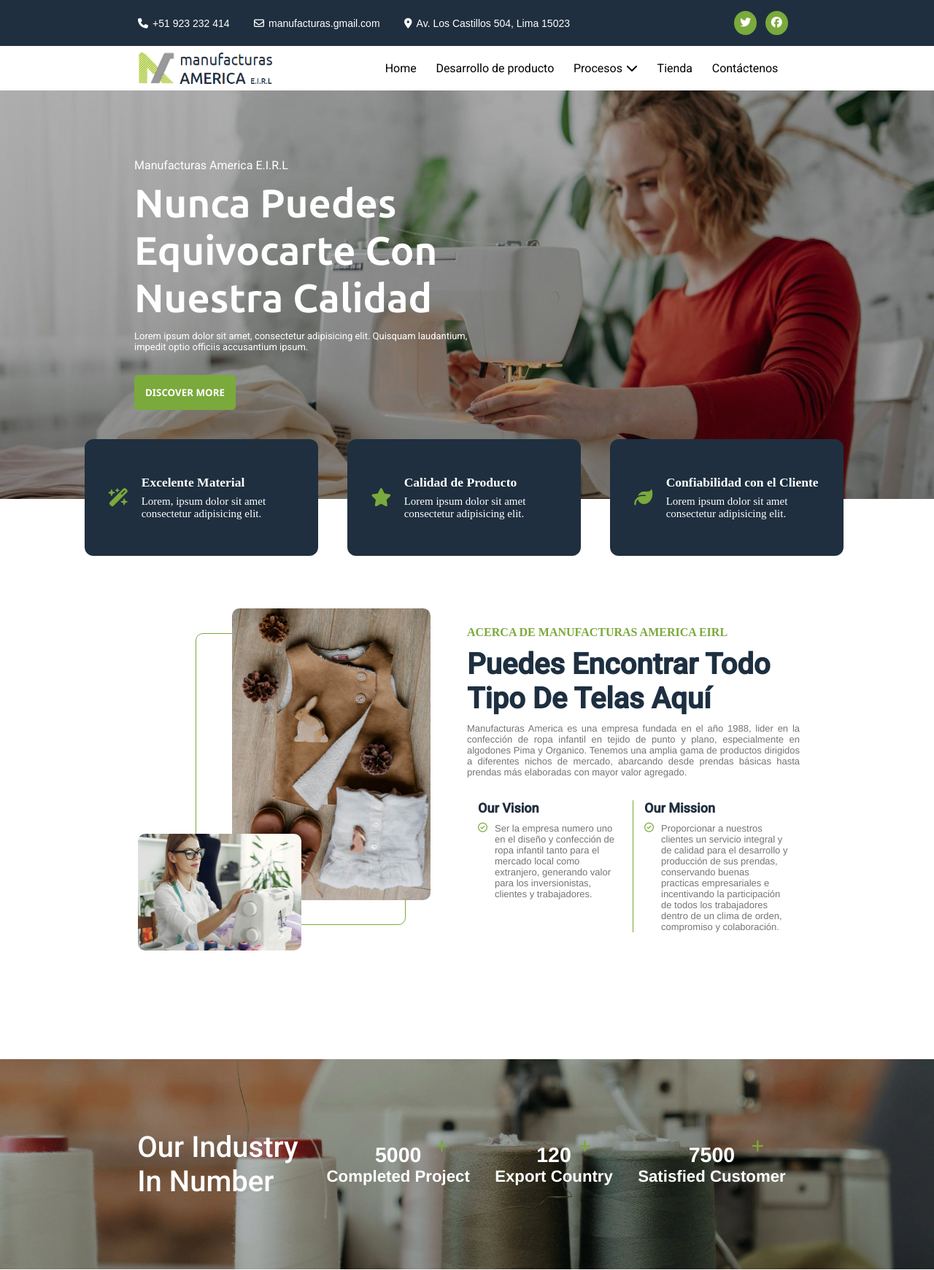
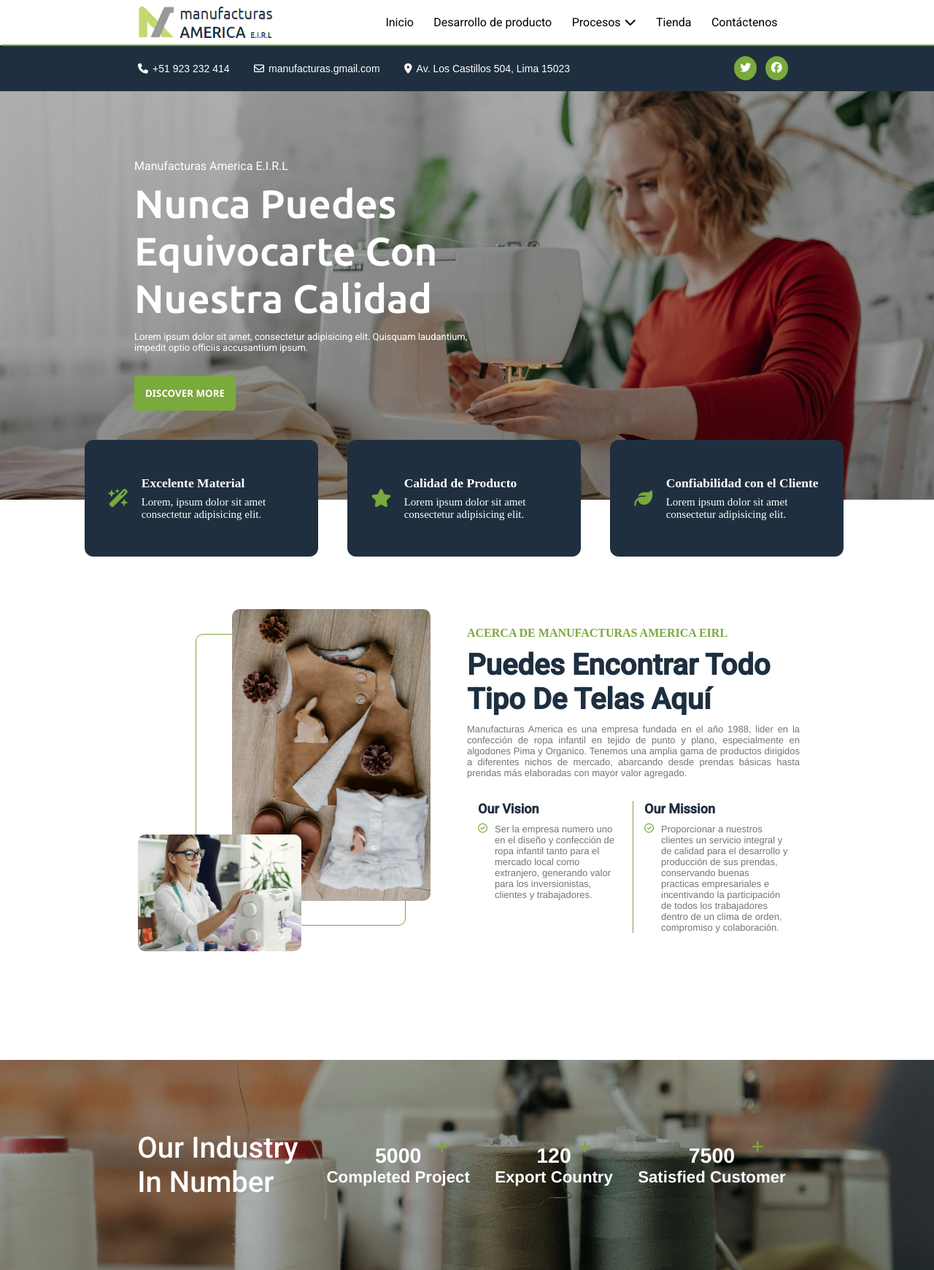
Before and after one commit to ThisWildLifef7/Manufacturas.github.io, a PHP site: page / in a window 1280 px wide. Shown: the whole page at 73% size. Run offline with PHP 8.4, Linux system fonts and the light colour scheme; some libraries are stand-ins or nearby versions.

Commit message:
Last changes 16/05

```diff
--- a/index.html
+++ b/index.html
@@ -14,6 +14,20 @@
 </head>
 <body>
     <header class="header">
+        <div class="box-rigth">
+            <nav class="nav-right">
+                <figure class="card-logo">
+                    <img class="img" src="./pics/logo.png" alt="logo">
+                </figure>
+                <ul class="options-head">
+                    <li><a href="#inicio">Inicio</a></li>
+                    <li><a href="#info">Desarrollo de producto</a></li>
+                    <li><a href="#">Procesos<i class="fa-solid fa-chevron-down"></i></a></li>
+                    <li><a href="#">Tienda</a></li>
+                    <li><a href="#">Contáctenos</a></li>
+                </ul>
+            </nav>
+        </div>
         <div class="box-left">
             <nav class="nav-left">
                 <div class="info-details">
@@ -29,21 +43,9 @@
                 </div>
             </nav>
         </div>
-        <nav class="nav-right">
-            <figure class="card-logo">
-                <img class="img" src="./pics/logo.png" alt="logo">
-            </figure>
-            <ul class="options-head">
-                <li><a href="#">Home</a></li>
-                <li><a href="#">Desarrollo de producto</a></li>
-                <li><a href="#">Procesos<i class="fa-solid fa-chevron-down"></i></a></li>
-                <li><a href="#">Tienda</a></li>
-                <li><a href="#">Contáctenos</a></li>
-            </ul>
-        </nav>
     </header>
     <main class="main">
-        <section class="first-part">
+        <section class="first-part" id="inicio">
             <section class="one-box">
                 <div class="descrip-left">
                     <h2>Manufacturas America E.I.R.L</h2>
@@ -78,7 +80,7 @@
                 </div>
             </section>
         </section>
-        <section class="two-part">
+        <section class="two-part" id="info">
             <section class="two-box">
                 <div class="card-preview">
                     <figure class="phto1 box">
@@ -134,6 +136,16 @@
                 </div>
             </div>
         </section>
+        <section class="four-part">
+            <div class="service-info">
+                <h2></h2>
+                <h1></h1>
+                <p></p>
+            </div>
+            <div class="box-areas">
+
+            </div>
+        </section>
     </main>
     <footer class="footer"></footer>
 </body>
--- a/style.css
+++ b/style.css
@@ -24,12 +24,12 @@
     width: 100%;
     padding: 10px;
     display: grid;
+    margin-top: 62px;
     background-color: var(--main-color);
     place-content: center;
 }
 
 .nav-left {
-    /* border: 2px solid red; */
     width: 57rem;
     padding: 5px;
     display: flex;
@@ -62,8 +62,18 @@
 }
 
 /* Segundo nav */
+.box-rigth {
+    width: 100%;
+    /* border: 2px solid black; */
+    position: fixed;
+    top: 0;
+    background-color: white;
+    z-index: 5;
+    box-shadow: 2px 2px var(--main-two-color);
+}
 .nav-right {
     display: flex;
+    margin: 0 auto;
     justify-content: space-between;
     width: 57rem;
     padding: 3px;
@@ -353,6 +363,7 @@
 
 .options-head a:hover {
     color: var(--main-two-color);
+    text-decoration: underline;
 }
 
 img {
```
